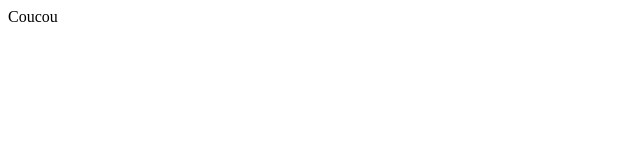
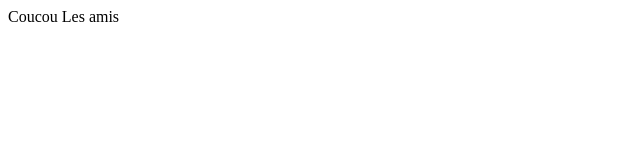
Before and after one commit to AyoubProGit/CVenLigne, a plain HTML site: page index.html in a window 1280 px wide. Shown: the full height of the page, 0-640 px from the left. Drawn offline with Linux system fonts and the light colour scheme.

Commit message:
ajout branch et nouveau titre

```diff
--- a/index.html
+++ b/index.html
@@ -1 +1 @@
-<p>Coucou</p>
+<p>Coucou Les amis</p>
```
